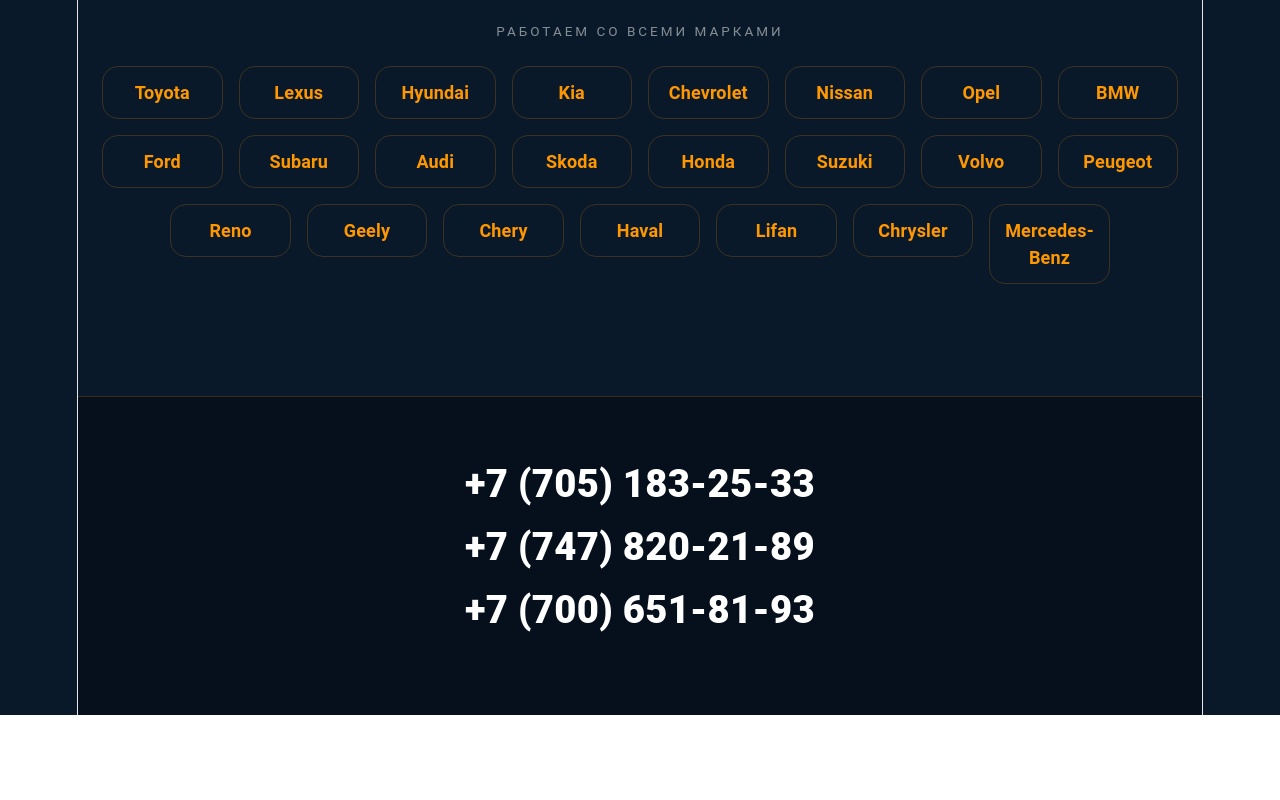
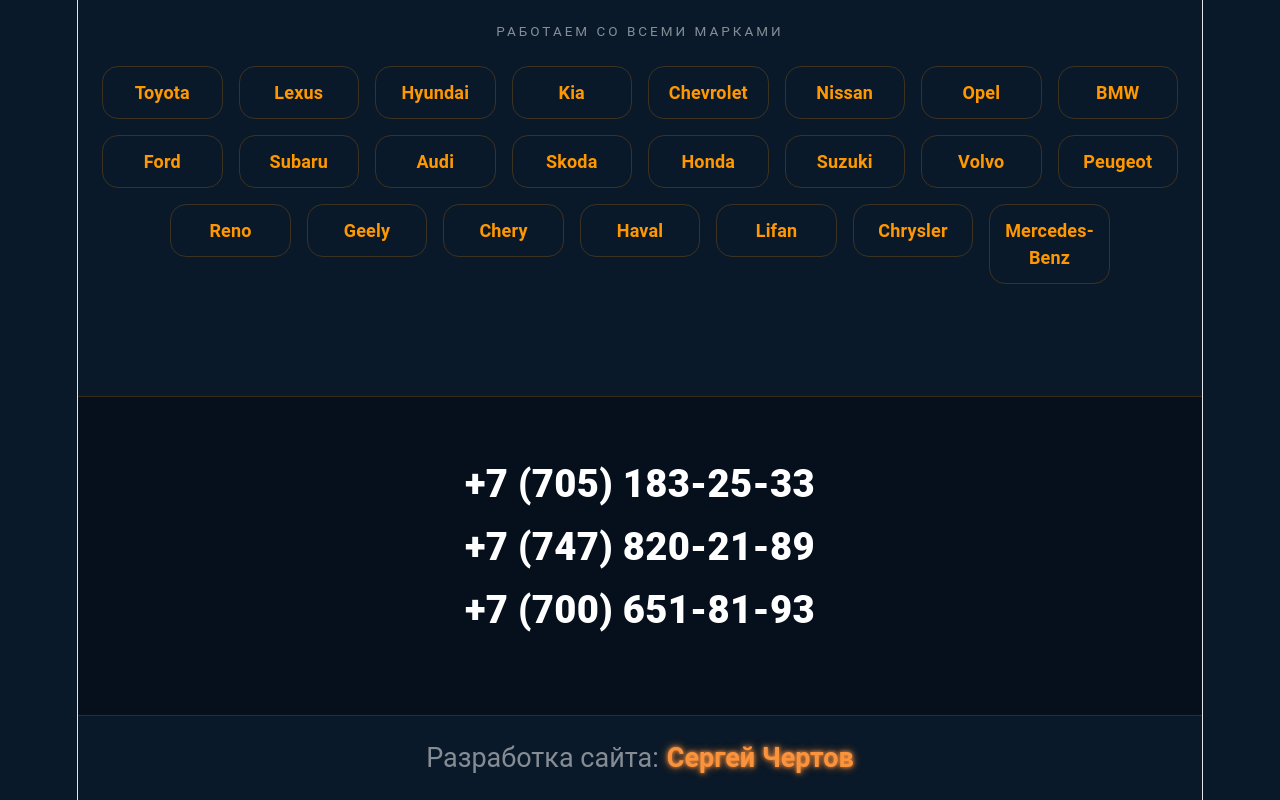
Before and after one commit to SergeiVCH/auto-diag-pro, a React (Vite) app: page / in a window 1280 px wide. Shown: the part 4309-5109 px from the top of the page. Before the commit the page ends 5024 px from the top, so only its background shows below. Built offline with nearby package versions, Linux system fonts and the light colour scheme.

Commit message:
изменил название в футере кнопка автора сайта

```diff
--- a/src/App.tsx
+++ b/src/App.tsx
@@ -6,6 +6,7 @@
   Container,
   createTheme,
   CssBaseline,
+  Link,
   Paper,
   Stack,
   TextField,
@@ -25,10 +26,11 @@
 import SensorsIcon from '@mui/icons-material/Sensors'
 import SettingsInputComponentIcon from '@mui/icons-material/SettingsInputComponent'
 import SpeedIcon from '@mui/icons-material/Speed'
+import CodeIcon from '@mui/icons-material/Code'
 
 // Графики (pnpm add recharts)
+import {motion} from 'framer-motion'
 import {Line, LineChart, ResponsiveContainer, YAxis} from 'recharts'
-import {motion} from 'framer-motion'
 
 // --- ДАННЫЕ ---
 const SERVICES = [
@@ -254,16 +256,15 @@
 
   // Функция отправки (пока просто в WhatsApp с готовым текстом)
   const sendOrder = () => {
-    const message = `Здравствуйте! Запись на диагностику:
+    const message = `Здравствуйте!
+Заявка на диагностику:
 Имя: ${booking.name}
 Авто: ${booking.car}
-Услуга: ${booking.service}
-Тел: ${booking.phone}`
+Телефон: ${booking.phone}
+Описание: ${booking.service}` // это наше новое текстовое поле
 
-    window.open(
-      `https://wa.me/77051832533?text=${encodeURIComponent(message)}`,
-      '_blank',
-    )
+    const encodedMessage = encodeURIComponent(message)
+    window.open(`https://wa.me/77051832533?text=${encodedMessage}`, '_blank')
   }
 
   return (
@@ -541,6 +542,60 @@
 
           </Typography> */}
         </Box>
+        <Box
+          component='footer'
+          sx={{
+            py: 3,
+            textAlign: 'center',
+            borderTop: '1px solid rgba(255, 255, 255, 0.1)',
+            mt: 'auto',
+          }}>
+          <Typography
+            variant='h5'
+            sx={{
+              color: 'rgba(255, 255, 255, 0.5)',
+              display: 'flex',
+              justifyContent: 'center',
+              gap: 1,
+            }}>
+            Разработка сайта:
+            <Link
+              href='https://sergei-dev.netlify.app'
+              target='_blank'
+              sx={{
+                color: '#fb923c', // твой акцентный оранжевый
+
+                // ПОЛНОСТЬЮ УБИРАЕМ ПОДЧЕРКИВАНИЕ ДЛЯ ВСЕХ СОСТОЯНИЙ
+                textDecoration: 'none',
+
+                fontWeight: 'bold',
+                transition: 'all 0.3s ease-in-out',
+
+                // СДЕРЖАННОЕ СВЕЧЕНИЕ (Letters четкие)
+                // Всего три тонких слоя, чтобы letters были четкими
+                textShadow: `
+        0 0 4px #fb923c,     /* Тонкий контур */
+        0 0 8px rgba(251, 146, 60, 0.5), /* Мягкое рассеивание */
+        0 0 12px rgba(251, 146, 60, 0.3)  /* Едва заметный внешний ореол */
+      `,
+
+                '&:hover': {
+                  // Повторяем здесь, чтобы MUI не вернул подчеркивание
+                  textDecoration: 'none',
+
+                  // При наведении делаем чуть-чуть ярче и четче ("раскаленная нить")
+                  textShadow: `
+          0 0 4px #fff,       /* Белый контур в центре */
+          0 0 8px #fb923c,    /* Мягкий оранжевый */
+          0 0 12px #fb923c,   /* Оранжевый */
+          0 0 16px rgba(251, 146, 60, 0.5) /* Внешний ореол */
+        `,
+                },
+              }}>
+              Сергей Чертов
+            </Link>
+          </Typography>
+        </Box>
       </Box>
     </ThemeProvider>
   )
```
